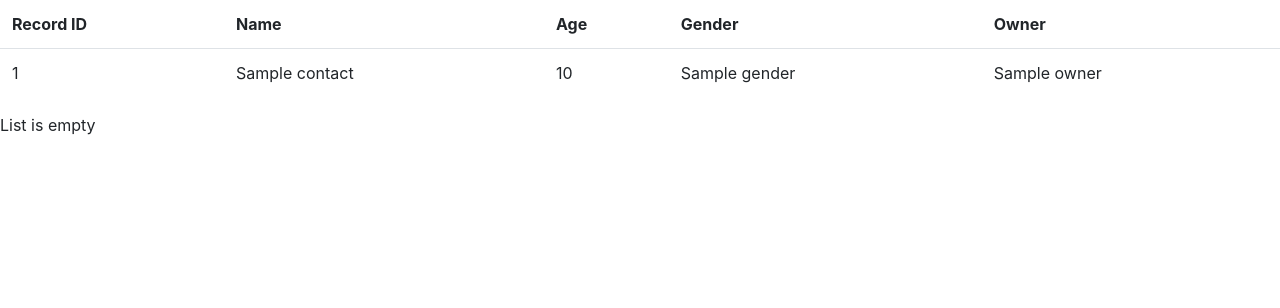
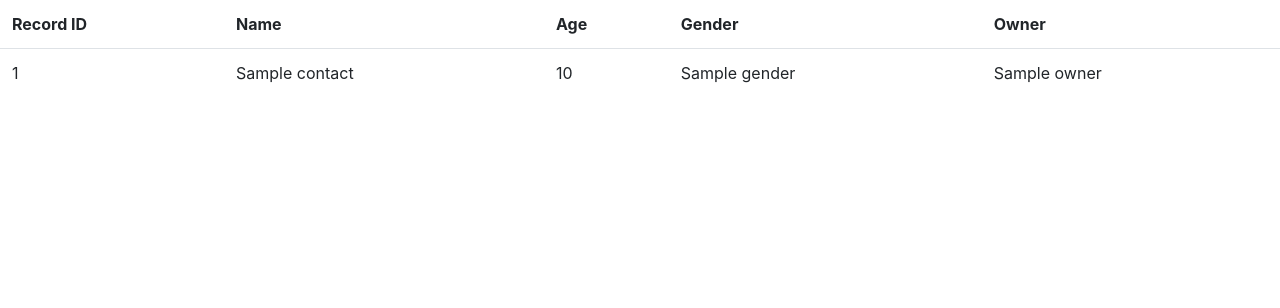
Before and after one commit to anastasiya178/django-contacts, a Django app: template templates/contacts/pet_list.html in a window 1280 px wide. Shown: the part 141-449 px from the top of the page. Run offline with Django 3.2, Linux system fonts and the light colour scheme; the template is opened without the code that fills it: most values are stand-ins (such as "Sample title", 1, 10 or a date in 2020); parts of the project's set-up code (start-up, migrations or seed data) failed here and were passed over; some libraries are stand-ins or nearby versions.

Commit message:
[fix] Removed extra condition

```diff
--- a/templates/contacts/pagination_list.html
+++ b/templates/contacts/pagination_list.html
@@ -30,8 +30,6 @@
             </ul>
         {% endif %}
         </nav>
-    {% else %}
-        <p>List is empty</p>
     {% endif %}
 
 {% endblock %}
```
